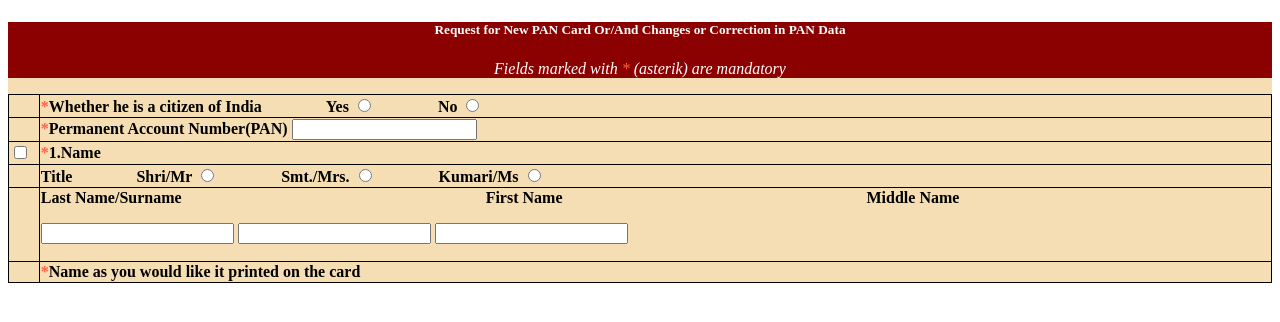
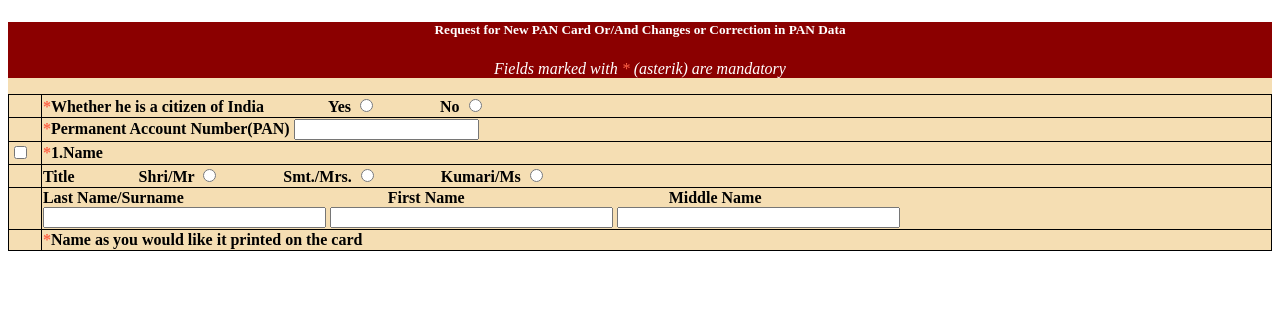
Before and after one commit to JahnaviPillarisetty/panCard, a plain HTML site: page index.html in a window 1280 px wide. Drawn offline with Linux system fonts and the light colour scheme.

Commit message:
Update index.html

```diff
--- a/index.html
+++ b/index.html
@@ -10,7 +10,11 @@
         span {
             color: tomato;
         }
-        table,th,tr,td{
+
+        table,
+        th,
+        tr,
+        td {
             border: 1px solid black;
             border-collapse: collapse;
         }
@@ -74,13 +78,11 @@
                     <td colspan="2">
                         <p style="display:inline;">Last Name/Surname</p>
                         <div style="display: inline;">
-                            <label for="FirstName" style="padding-left: 300px;">First Name</label>
-                            <label for="MiddleName" style="padding-left: 300px;">Middle Name</label>
-                            <p>
-                                <input type="textbox" name="" id="LastName" style="padding-left: 10px;">
-                                <input type="textbox" name="" id="FirstName" style="padding-right: 10px;">
-                                <input type="textbox" name="" id="MiddleName" style="padding-right: 10px;">
-                            </p>
+                            <label for="FirstName" style="padding-left: 200px;">First Name</label>
+                            <label for="MiddleName" style="padding-left: 200px;">Middle Name</label><br>
+                            <input type="textbox" name="" id="LastName" style="padding-left: 100px;">
+                            <input type="textbox" name="" id="FirstName" style="padding-right: 100px;">
+                            <input type="textbox" name="" id="MiddleName" style="padding-right: 100px;">
 
                         </div>
 
```
